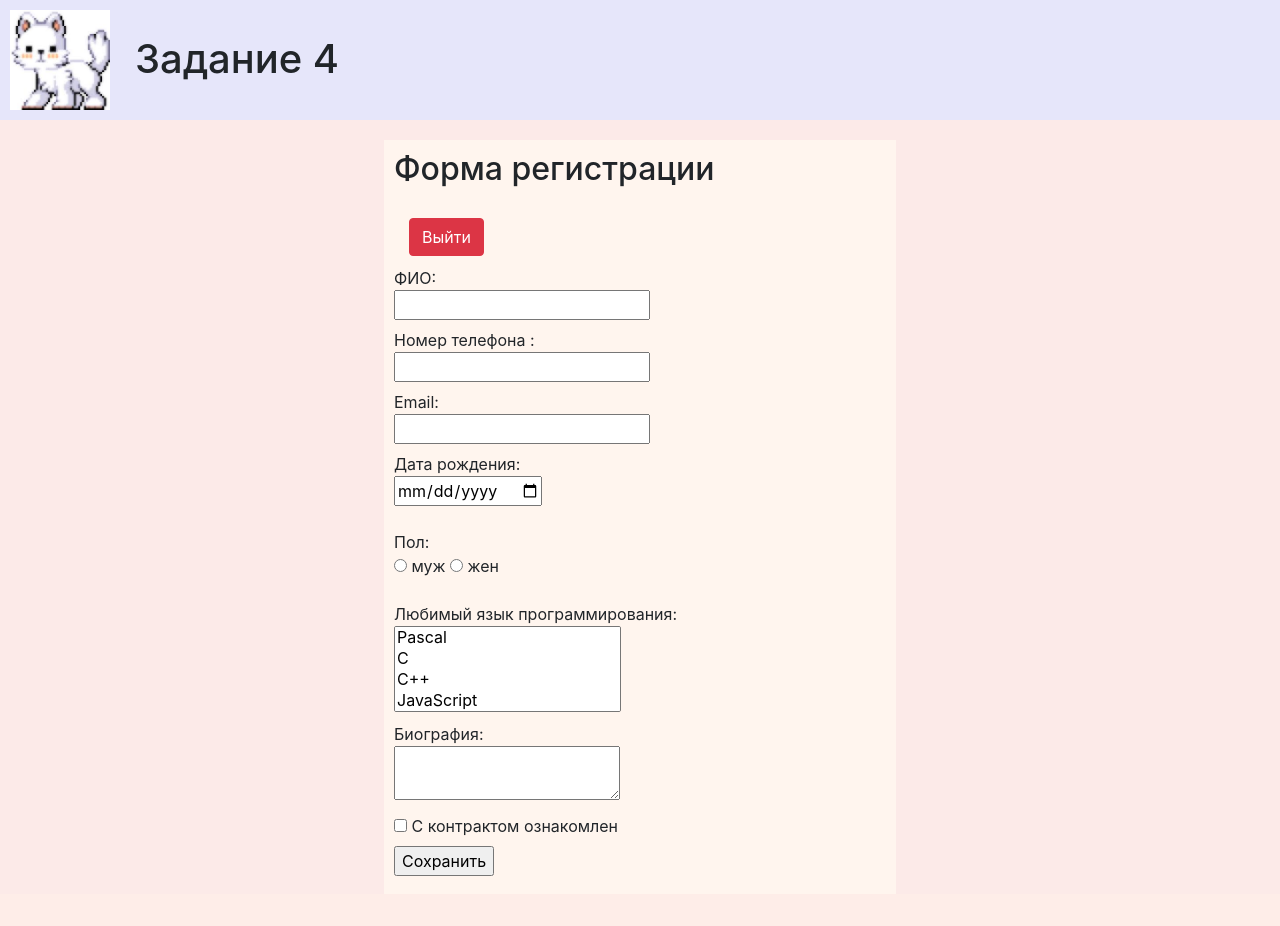
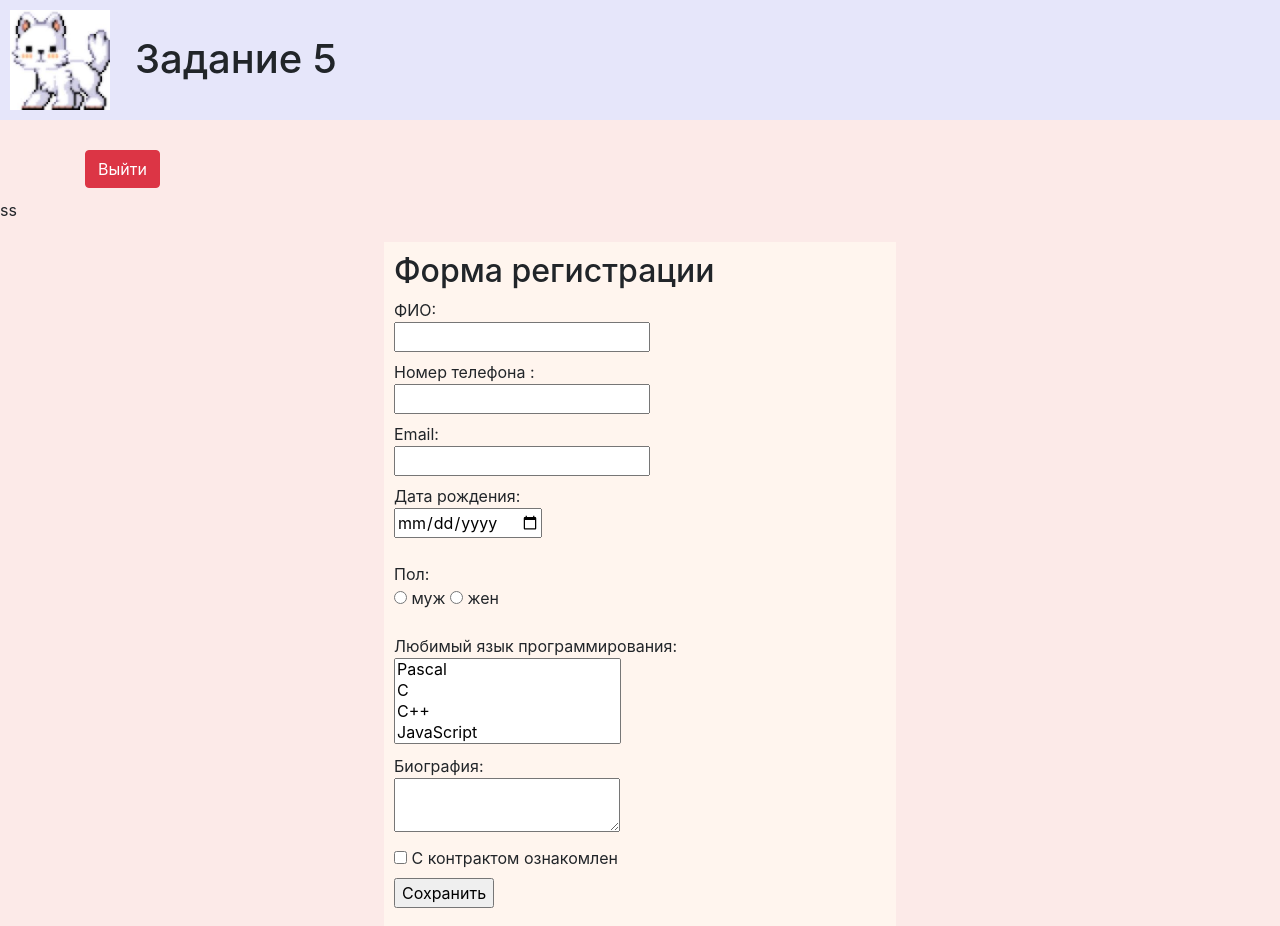
Before and after one commit to elfarr/back-web, a PHP site: page /5/index.php in a window 1280 px wide. Before the commit the page ends 876 px from the top, so only its background shows below. Run offline with PHP 8.4, Linux system fonts and the light colour scheme; the visitor is signed in with stand-in values (Sample User, id 1).

Commit message:
try to fix update

```diff
--- a/5/form.php
+++ b/5/form.php
@@ -6,7 +6,7 @@
   <link rel="stylesheet" href="style.css" />
   <link rel="stylesheet" href="https://stackpath.bootstrapcdn.com/bootstrap/4.3.1/css/bootstrap.min.css" />
   <script src="https://stackpath.bootstrapcdn.com/bootstrap/4.3.1/js/bootstrap.min.js"></script>
-  <title>Задание 4</title>
+  <title>Задание 5</title>
 </head>
 
 <body>
@@ -14,7 +14,7 @@
 
   <header>
     <img id="logo" src="logo.jpg" alt="Наш лого" />
-    <h1>Задание 4</h1>
+    <h1>Задание 5</h1>
   </header>
   <?php
   if (!empty($messages)) {
@@ -26,18 +26,19 @@
     print('</div>');
   }
 ?>
-  <div class="form">
-    <h2>Форма регистрации</h2>
-    <div class="container">
+<div class="container">
         <?php
             session_start();
             if(isset($_SESSION['login'])) {
-                echo '<a href="logout.php" class="btn btn-danger">Выйти</a>';
+                echo '<a href="logout.php" class="btn btn-danger type="reset"">Выйти</a>';
             } else {
                 echo '<a href="login.php" class="btn btn-outline-info">Войти</a>';
             }
         ?>
-    </div>
+    </div>ss
+  <div class="form">
+    <h2>Форма регистрации</h2>
+
     <form action="index.php" method="POST" accept-charset="UTF-8" class="login">
       <label>
         ФИО:<br> <input name="fio" <?php if ($errors['fio'] || $errors['symbolfio_error']) {
```
Also changed, not shown: 5/index.php (+21 -12 lines).
